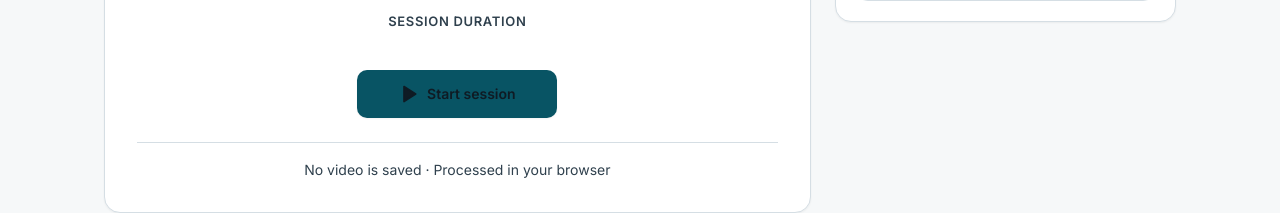
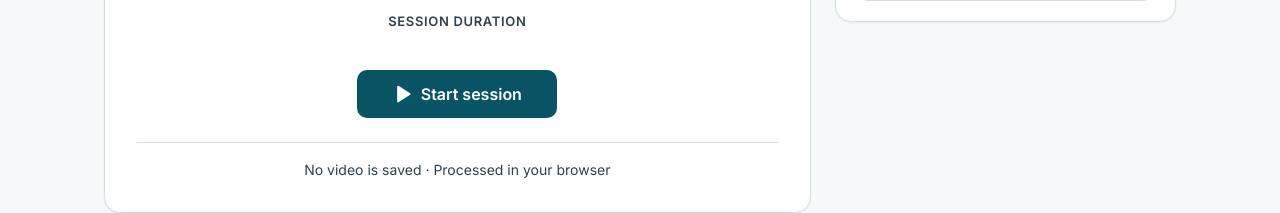
Before and after one commit to justpres/computervision, a Next.js app: page / in a window 1280 px wide. Both pictures are taken after a click on the button "Try without an account". Shown: the part 317-530 px from the top of the page. Built offline with nearby package versions, Linux system fonts and the light colour scheme; no server answers.

Commit message:
fix(F-04): ensure Start session button text and Play icon are white

```diff
--- a/src/components/session/live-status-card.tsx
+++ b/src/components/session/live-status-card.tsx
@@ -63,10 +63,10 @@ export const LiveStatusCard: React.FC<LiveStatusCardProps> = ({
             variant="primary"
             size="lg"
             onClick={onStart}
-            className="w-full sm:w-auto min-w-[200px] h-12 text-body font-semibold gap-2 shadow-sm"
+            className="w-full sm:w-auto min-w-[200px] h-12 text-body-md font-semibold text-on-primary gap-2 shadow-sm"
             aria-label="Start study session with consent check"
           >
-            <Play className="w-5 h-5 fill-current" aria-hidden="true" />
+            <Play className="w-5 h-5 fill-current text-on-primary" aria-hidden="true" />
             <span>Start session</span>
           </Button>
         )}
--- a/src/components/session/session-controls.tsx
+++ b/src/components/session/session-controls.tsx
@@ -39,10 +39,10 @@ export const SessionControls: React.FC<SessionControlsProps> = ({
           variant="primary"
           size="default"
           onClick={onStart}
-          className="w-full sm:w-auto min-w-[160px] gap-2 font-semibold"
+          className="w-full sm:w-auto min-w-[160px] gap-2 font-semibold text-on-primary"
           aria-label="Start study session with consent check"
         >
-          <Play className="w-4 h-4 fill-current" aria-hidden="true" />
+          <Play className="w-4 h-4 fill-current text-on-primary" aria-hidden="true" />
           <span>Start session</span>
         </Button>
       )}
--- a/src/lib/utils.ts
+++ b/src/lib/utils.ts
@@ -8,6 +8,7 @@ const customTwMerge = extendTailwindMerge({
         "text-h1",
         "text-h2",
         "text-h3",
+        "text-body",
         "text-body-md",
         "text-body-sm",
         "text-label",
```
Also changed, not shown: 1 other file (tests, documents, lock files or other folders).
